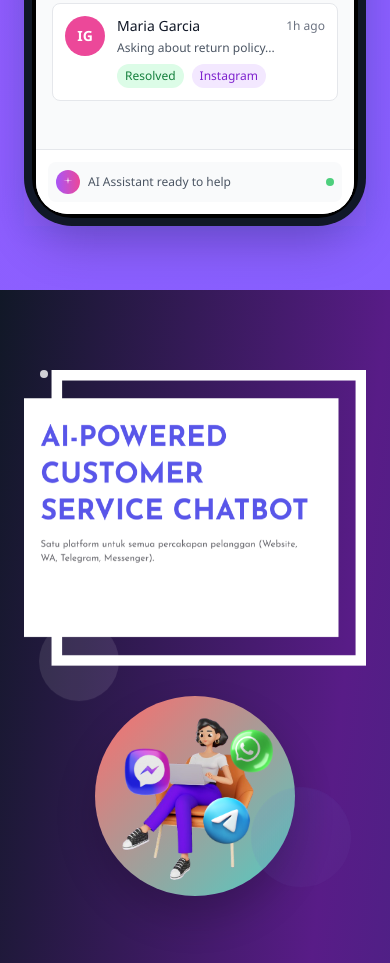
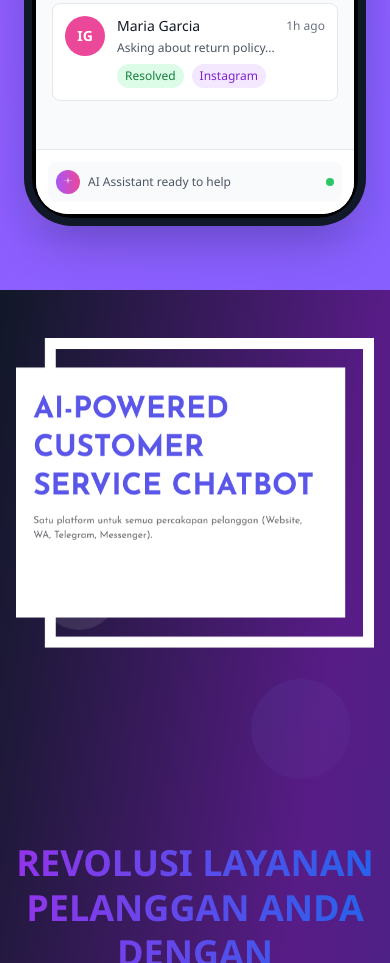
Before and after one commit to difadlyaulhaq/tukangcs, an Astro site: page / in a window 390 px wide. Shown: the part 1037-2000 px from the top of the page. Built offline with nearby package versions, Linux system fonts and the light colour scheme; Astro itself is replaced by a stand-in of ours.

Commit message:
feat: hide character images on mobile for better responsive design

```diff
--- a/src/components/hero/HerosectionTwo.astro
+++ b/src/components/hero/HerosectionTwo.astro
@@ -182,9 +182,6 @@
             width: 880px;
             height: 680px;
             display: inline;
-            /* align-items: center; */
-            /* justify-content: center; */
-            /* font-size: 100px; */
             position: relative;
             box-shadow: 0 20px 40px rgba(0, 0, 0, 0.2);
         }
@@ -232,12 +229,36 @@
             animation: floating 6s ease-in-out infinite;
         }
 
+        .character-sitting img,
+        .character-working img {
+            width: 100%;
+            height: 100%;
+            object-fit: fill;
+        }
+
+        .text-svg {
+            max-width: 100%;
+            height: auto;
+        }
+
         /* Responsive */
         @media (max-width: 768px) {
-            .character-sitting, .character-working {
-                width: 200px;
-                height: 200px;
-                font-size: 80px;
+            /* Hide character images on mobile */
+            .character-sitting,
+            .character-working {
+                display: none !important;
+            }
+
+            /* Adjust grid layout for mobile */
+            .grid.lg\\:grid-cols-2 {
+                grid-template-columns: 1fr !important;
+                gap: 2rem !important;
+            }
+
+            /* Center content on mobile */
+            .reveal-left,
+            .reveal-right {
+                text-align: center;
             }
 
             .white-frame {
@@ -249,31 +270,50 @@
                 width: 240px;
                 height: 60px;
             }
-        }
-        .character-sitting img,
-        .character-working img {
-            width: 100%;
-            height: 100%;
-            object-fit: fill;
-            /* border-radius: 50%; */
+
+            /* Adjust text sizes for mobile */
+            .text-4xl.md\\:text-5xl {
+                font-size: 2rem !important;
+                line-height: 1.2 !important;
+            }
+
+            .text-xl {
+                font-size: 1.125rem !important;
+            }
+
+            /* Stack buttons vertically on mobile */
+            .flex.flex-col.sm\\:flex-row {
+                flex-direction: column !important;
+            }
+
+            /* Adjust feature grid for mobile */
+            .grid.md\\:grid-cols-3 {
+                grid-template-columns: 1fr !important;
+                gap: 1.5rem !important;
+            }
         }
 
-        .text-svg {
-            max-width: 100%;
-            height: auto;
-        }
+        /* Additional mobile optimizations */
+        @media (max-width: 480px) {
+            /* Further reduce text sizes for very small screens */
+            .text-4xl.md\\:text-5xl {
+                font-size: 1.75rem !important;
+            }
 
-        /* CSS sebelumnya tetap dipertahankan */
-        * {
-            margin: 0;
-            padding: 0;
-            box-sizing: border-box;
-        }
+            .text-xl {
+                font-size: 1rem !important;
+            }
 
-        body {
-            font-family: 'Segoe UI', Tahoma, Geneva, Verdana, sans-serif;
-            line-height: 1.6;
-            overflow-x: hidden;
+            /* Reduce padding for very small screens */
+            .py-20 {
+                padding-top: 3rem !important;
+                padding-bottom: 3rem !important;
+            }
+
+            .px-6 {
+                padding-left: 1rem !important;
+                padding-right: 1rem !important;
+            }
         }
     </style>
 </head>
@@ -314,26 +354,13 @@
                     <div class="relative">
                         <!-- Character working dengan gambar laptop-girl.svg -->
                         <div class="character-working floating">
-                            <img src="/images/working-girl.png" alt="Working Girl"onerror="this.innerHTML='👩‍💻';">
+                            <img src="/images/working-girl.png" alt="Working Girl" onerror="this.innerHTML='👩‍💻';">
                         </div>
-
-                        <!-- Desk with laptop
-                        <div class="desk">
-                            <div class="laptop"></div>
-                        </div> -->
-
-                        <!-- Work elements floating around -->
-                        <!-- <div class="absolute -top-10 -right-10 w-12 h-12 bg-yellow-400 rounded-lg floating" style="animation-delay: -1s;">
-                            📊
-                        </div>
-                        <div class="absolute top-20 -left-8 w-10 h-10 bg-green-400 rounded-full floating" style="animation-delay: -2s;">
-                            ✅
-                        </div> -->
                     </div>
                 </div>
 
                 <!-- Right side - Text content -->
-                <div class="reveal-right"style="margin-top: 2rem; padding-top: 4rem;">
+                <div class="reveal-right" style="margin-top: 2rem; padding-top: 4rem;">
                     <h2 class="text-4xl md:text-5xl font-bold text-transparent bg-clip-text bg-gradient-to-r from-purple-600 to-blue-600 mb-8 leading-tight">
                         REVOLUSI LAYANAN PELANGGAN ANDA DENGAN TUKANGCS
                     </h2>
```
